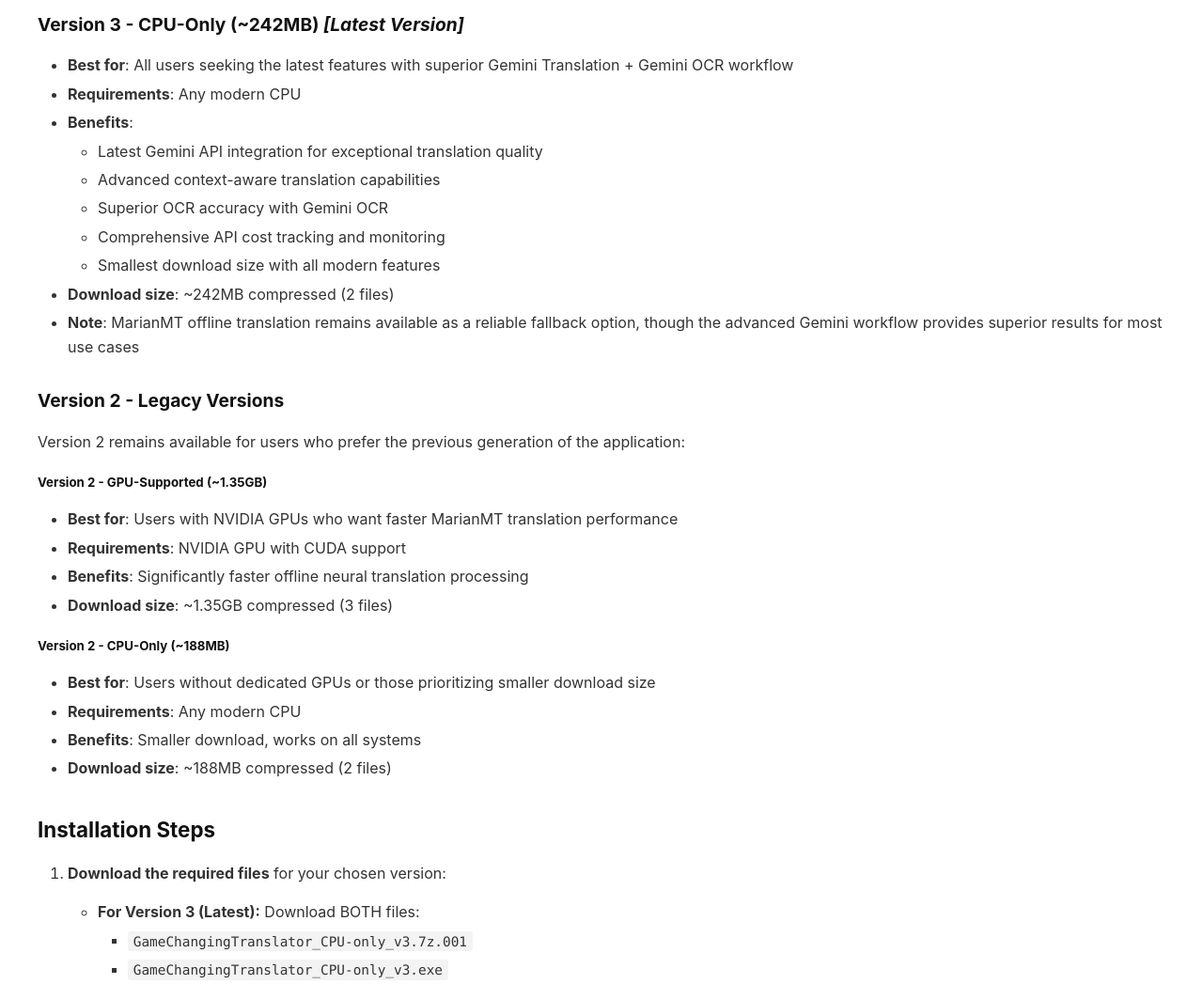
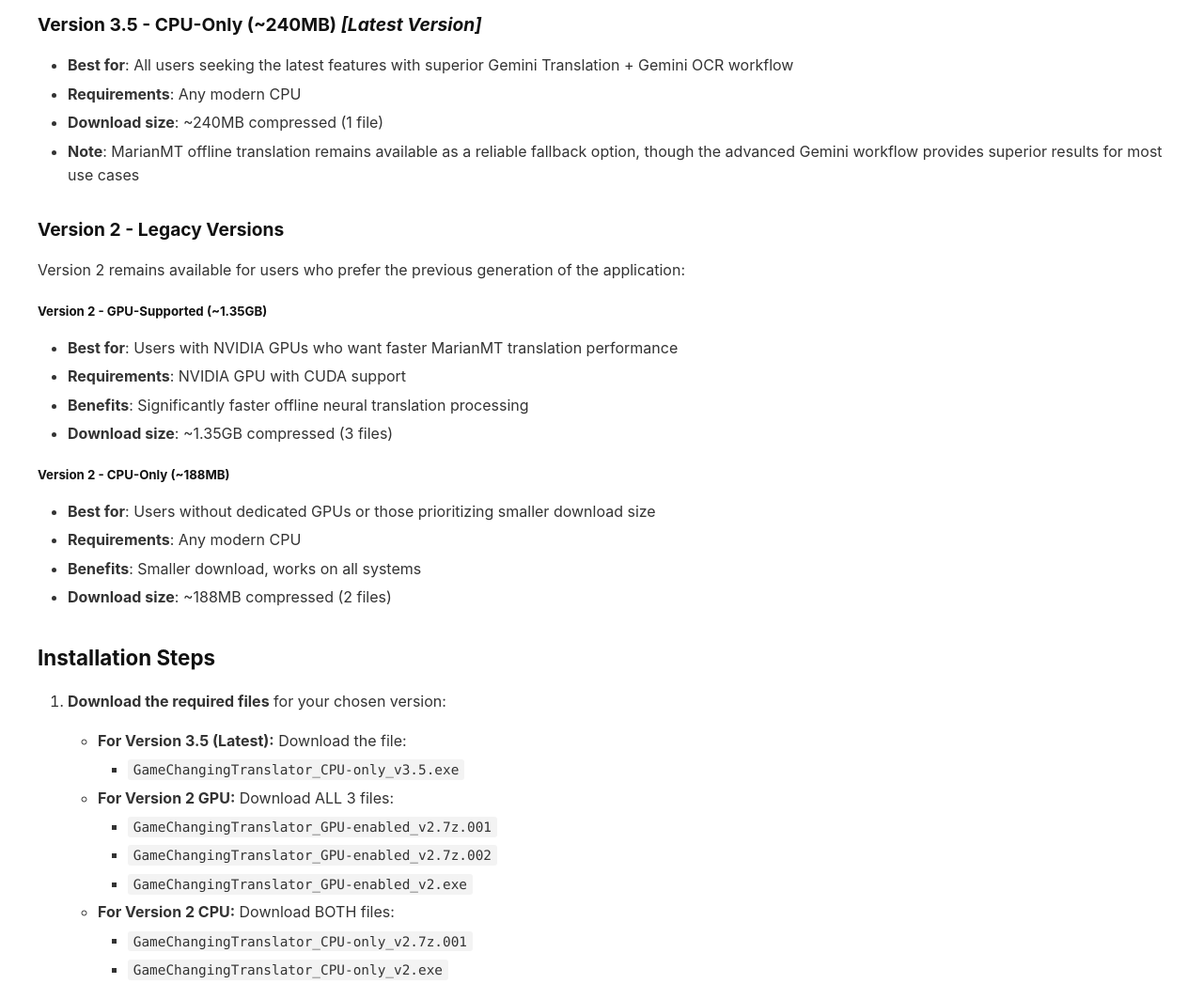
Before and after one commit to vsex7/OCR-Translator, a plain HTML site: page docs/installation.html in a window 1280 px wide. Shown: the part 1380-2427 px from the top of the page at 94% size. Drawn offline with Linux system fonts and the light colour scheme.

Commit message:
Doc update

```diff
--- a/docs/installation.html
+++ b/docs/installation.html
@@ -194,20 +194,11 @@
     <h3 id="choose-your-version">Choose Your Version</h3>
     <p>Game-Changing Translator is available in multiple versions to suit different needs and hardware configurations:</p>
 
-    <h4 id="version-3-cpu-only-242mb-latest"><strong>Version 3 - CPU-Only</strong> (~242MB) <em>[Latest Version]</em></h4>
+    <h4 id="version-35-cpu-only-240mb-latest"><strong>Version 3.5 - CPU-Only</strong> (~240MB) <em>[Latest Version]</em></h4>
     <ul>
       <li><strong>Best for</strong>: All users seeking the latest features with superior Gemini Translation + Gemini OCR workflow</li>
       <li><strong>Requirements</strong>: Any modern CPU</li>
-      <li><strong>Benefits</strong>:
-        <ul>
-          <li>Latest Gemini API integration for exceptional translation quality</li>
-          <li>Advanced context-aware translation capabilities</li>
-          <li>Superior OCR accuracy with Gemini OCR</li>
-          <li>Comprehensive API cost tracking and monitoring</li>
-          <li>Smallest download size with all modern features</li>
-        </ul>
-      </li>
-      <li><strong>Download size</strong>: ~242MB compressed (2 files)</li>
+      <li><strong>Download size</strong>: ~240MB compressed (1 file)</li>
       <li><strong>Note</strong>: MarianMT offline translation remains available as a reliable fallback option, though the advanced Gemini workflow provides superior results for most use cases</li>
     </ul>
 
@@ -235,10 +226,9 @@
       <li>
         <p><strong>Download the required files</strong> for your chosen version:</p>
         <ul>
-          <li><strong>For Version 3 (Latest):</strong> Download BOTH files:
+          <li><strong>For Version 3.5 (Latest):</strong> Download the file:
             <ul>
-              <li><code>GameChangingTranslator_CPU-only_v3.7z.001</code></li>
-              <li><code>GameChangingTranslator_CPU-only_v3.exe</code></li>
+              <li><code>GameChangingTranslator_CPU-only_v3.5.exe</code></li>
             </ul>
           </li>
           <li><strong>For Version 2 GPU:</strong> Download ALL 3 files:
@@ -425,7 +415,7 @@ cd OCR-Translator</code></pre>
       <thead>
         <tr>
           <th>Feature</th>
-          <th>Version 3 (CPU)</th>
+          <th>Version 3.5 (CPU)</th>
           <th>Version 2 (GPU)</th>
           <th>Version 2 (CPU)</th>
           <th>Python Source</th>
@@ -441,7 +431,7 @@ cd OCR-Translator</code></pre>
         </tr>
         <tr>
           <td><strong>Download Size</strong></td>
-          <td>~242MB</td>
+          <td>~240MB</td>
           <td>~1.35GB</td>
           <td>~188MB</td>
           <td>~50MB</td>
@@ -530,7 +520,7 @@ cd OCR-Translator</code></pre>
 
     <h2 id="which-version-should-i-choose">Which Version Should I Choose?</h2>
 
-    <h3 id="choose-version-3-if">Choose <strong>Version 3 - CPU-Only</strong> if:</h3>
+    <h3 id="choose-version-35-if">Choose <strong>Version 3.5 - CPU-Only</strong> if:</h3>
     <ul>
       <li>You want the latest features and improvements.</li>
       <li>You prefer advanced Gemini API integration with superior translation quality.</li>
@@ -564,7 +554,7 @@ cd OCR-Translator</code></pre>
       <li>You're comfortable with Python development environments.</li>
     </ul>
 
-    <p>For most users, <strong>Version 3 - CPU-Only</strong> provides the best balance of modern features, translation quality, ease-of-use, and download size. Users who heavily rely on MarianMT offline translation and have compatible NVIDIA hardware may prefer Version 2 - GPU-Supported for maximum offline performance.</p>
+    <p>For most users, <strong>Version 3.5 - CPU-Only</strong> provides the best balance of modern features, translation quality, ease-of-use, and download size. Users who heavily rely on MarianMT offline translation and have compatible NVIDIA hardware may prefer Version 2 - GPU-Supported for maximum offline performance.</p>
 
   </body>
 </html>
--- a/resources/gemini_models.csv
+++ b/resources/gemini_models.csv
@@ -1,5 +1,5 @@
 Model Name,API Name,Input Cost per 1M,Output Cost per 1M,Translation,OCR
-Gemini 2.5 Flash,gemini-2.5-flash,0.3,2.5,yes,yes
+Gemini 2.5 Flash,gemini-2.5-flash,0.3,2.5,no,no
 Gemini 2.5 Flash-Lite,gemini-2.5-flash-lite,0.1,0.4,yes,yes
 Gemini 2.0 Flash,gemini-2.0-flash-001,0.1,0.4,yes,yes
-Gemini 2.0 Flash-Lite,gemini-2.0-flash-lite-001,0.075,0.3,yes,yes
+Gemini 2.0 Flash-Lite,gemini-2.0-flash-lite-001,0.075,0.3,no,yes
```
Also changed, not shown: docs/installation_pl.html (+8 -18 lines), 1 other file.
